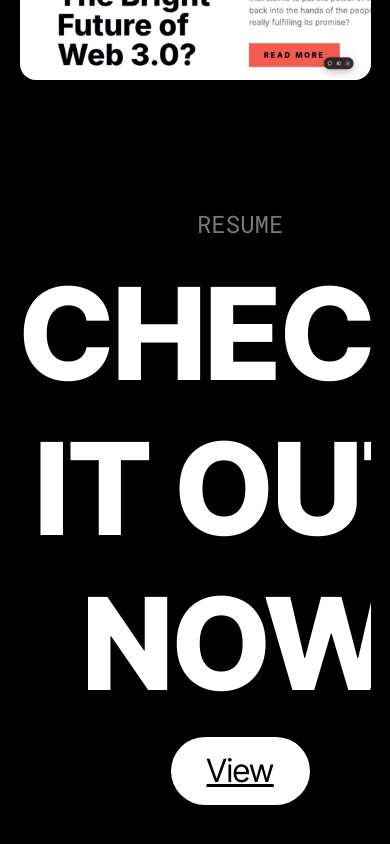
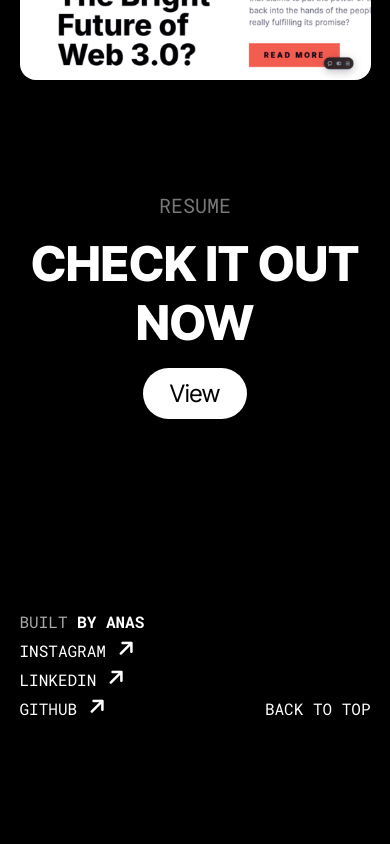
Before and after one commit to AnasIsmai1/Portfolio, an Angular app: page / in a window 390 px wide. Shown: the part 1797-2641 px from the top of the page. After the commit the page ends 2564 px from the top, so only its background shows below. Built offline with nearby package versions, Linux system fonts and the light colour scheme.

Commit message:
Optimization: Added responsiveness to the resume section

```diff
--- a/src/shared/ui/resume/resume.component.scss
+++ b/src/shared/ui/resume/resume.component.scss
@@ -32,6 +32,7 @@ section {
     text-align: center;
 
     a {
+      text-decoration: none;
       position: relative;
       z-index: 2;
       color: #000;
@@ -71,3 +72,29 @@ section {
     }
   }
 }
+
+@media (width < 900px) {
+  section {
+    h3 {
+      font-size: 5rem;
+    }
+  }
+}
+
+@media (width < 600px) {
+  section {
+    margin-block: 7rem;
+
+    h2 {
+      font-size: 1.25rem;
+    }
+
+    h3 {
+      font-size: 3rem;
+    }
+
+    button {
+      font-size: 1.5rem;
+    }
+  }
+}
```
